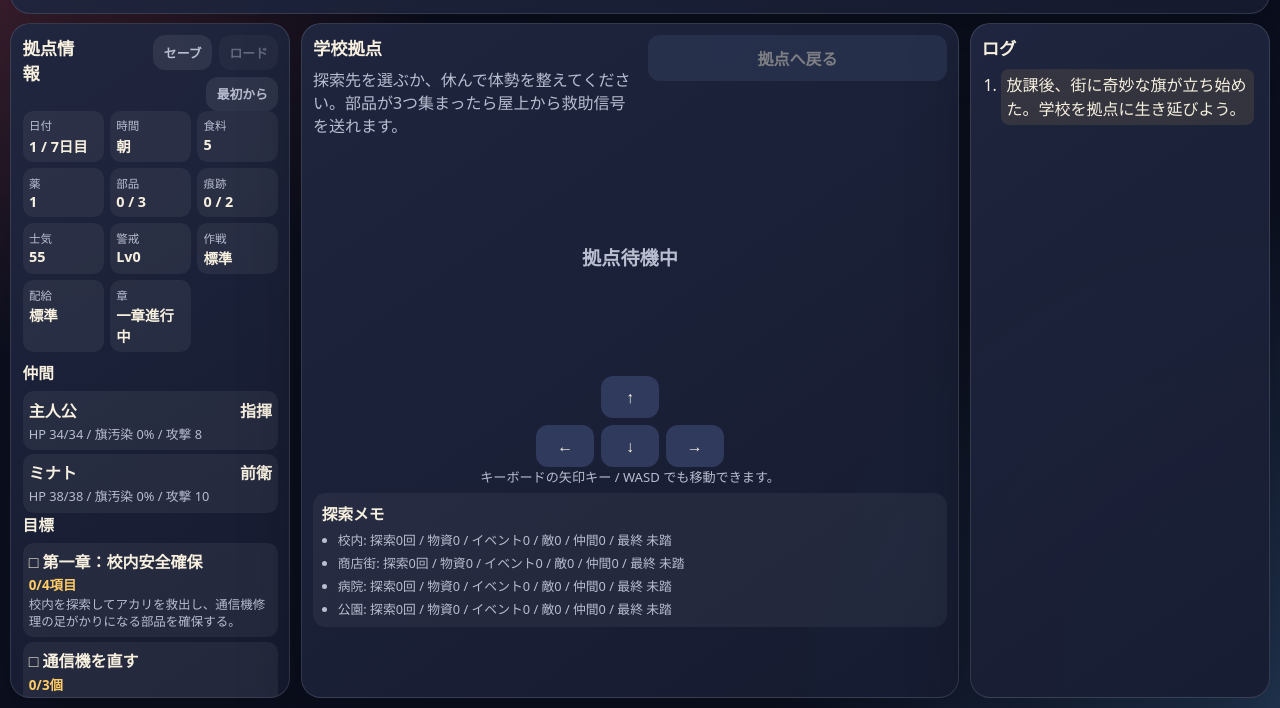
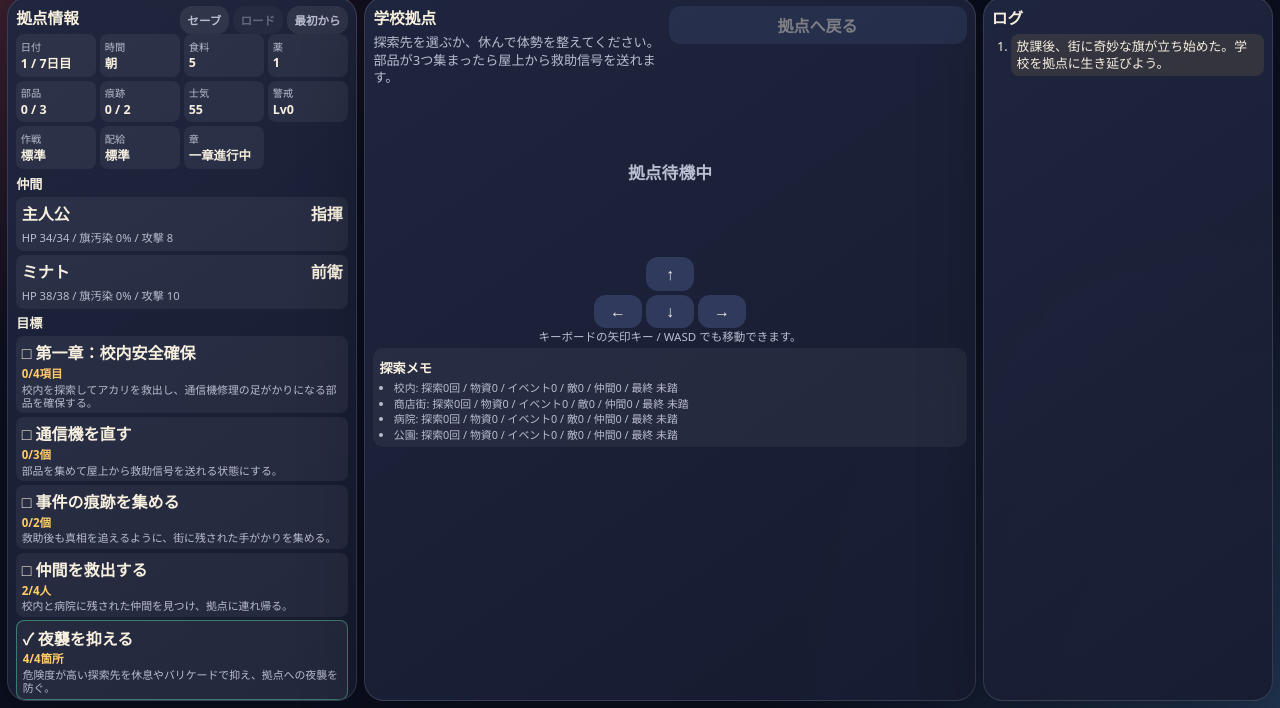
Before and after one commit to HakumataBase/gpt, a website with bundled scripts: page index.html in a window 1280 px wide. Shown: the part 92-800 px from the top of the page. Built offline with nearby package versions, Linux system fonts and the light colour scheme.

Commit message:
Remove internal scrolling from play screen

```diff
--- a/src/main.js
+++ b/src/main.js
@@ -865,16 +865,23 @@ function renderAreaNotes() {
   });
 }
 
+const VISIBLE_LOG_COUNT = 9;
+
 function renderLogs() {
   ui.log.innerHTML = "";
-  [...state.logs].reverse().forEach((log) => {
+  const visibleLogs = [...state.logs].reverse().slice(0, VISIBLE_LOG_COUNT);
+  visibleLogs.forEach((log) => {
     const item = document.createElement("li");
     item.textContent = log;
     ui.log.append(item);
   });
-  requestAnimationFrame(() => {
-    ui.log.scrollTop = 0;
-  });
+  const hiddenLogCount = Math.max(0, state.logs.length - visibleLogs.length);
+  if (hiddenLogCount > 0) {
+    const item = document.createElement("li");
+    item.className = "muted-log";
+    item.textContent = `古いログ ${hiddenLogCount} 件を省略中`;
+    ui.log.append(item);
+  }
 }
 
 function randomPick(items) {
--- a/styles/main.css
+++ b/styles/main.css
@@ -13,7 +13,7 @@
   --wall: #38405f;
   --floor: #222a44;
   --line: rgba(255, 255, 255, 0.12);
-  --tile-size: clamp(2rem, 3.2vw, 2.55rem);
+  --tile-size: clamp(1.82rem, 2.65vw, 2.35rem);
   font-family: "Hiragino Sans", "Yu Gothic", "Meiryo", system-ui, sans-serif;
 }
 
@@ -21,6 +21,7 @@
 
 body {
   min-height: 100vh;
+  overflow: hidden;
   margin: 0;
   background:
     radial-gradient(circle at top left, rgba(255, 95, 109, 0.25), transparent 28rem),
@@ -36,8 +37,8 @@ button {
   cursor: pointer;
   font: inherit;
   font-weight: 700;
-  min-height: 2.45rem;
-  padding: 0.68rem 0.9rem;
+  min-height: 2rem;
+  padding: 0.46rem 0.62rem;
   transition: transform 120ms ease, filter 120ms ease, opacity 120ms ease;
 }
 
@@ -47,11 +48,11 @@ button:disabled { cursor: not-allowed; opacity: 0.45; }
 .shell {
   display: flex;
   flex-direction: column;
-  height: 100vh;
+  height: 100dvh;
   margin: 0 auto;
   max-width: 1440px;
   min-height: 0;
-  padding: 0.65rem;
+  padding: 0.45rem;
 }
 
 .hero-card, .panel {
@@ -61,59 +62,60 @@ button:disabled { cursor: not-allowed; opacity: 0.45; }
   box-shadow: 0 1.5rem 4rem rgba(0, 0, 0, 0.25);
 }
 
-.hero-card { flex: 0 0 auto; margin-bottom: 0.55rem; padding: 0.65rem 0.85rem; }
-.eyebrow { color: var(--accent); font-size: 0.76rem; font-weight: 800; letter-spacing: 0.12em; margin-bottom: 0.25rem; text-transform: uppercase; }
+.hero-card { flex: 0 0 auto; margin-bottom: 0.35rem; padding: 0.45rem 0.65rem; }
+.eyebrow { color: var(--accent); font-size: 0.68rem; font-weight: 800; letter-spacing: 0.12em; margin-bottom: 0.16rem; text-transform: uppercase; }
 h1, h2, h3, p { margin-top: 0; }
-h1 { font-size: clamp(1.25rem, 2.2vw, 1.9rem); line-height: 1; margin-bottom: 0.25rem; }
-h2 { font-size: 1.08rem; margin-bottom: 0.55rem; }
-h3 { font-size: 0.98rem; margin-bottom: 0.45rem; }
-.lead { color: var(--muted); font-size: 0.92rem; line-height: 1.35; margin-bottom: 0; max-width: 72rem; }
+h1 { font-size: clamp(1.1rem, 1.8vw, 1.55rem); line-height: 1; margin-bottom: 0.18rem; }
+h2 { font-size: 0.98rem; margin-bottom: 0.35rem; }
+h3 { font-size: 0.82rem; margin: 0.25rem 0 0.22rem; }
+.lead { color: var(--muted); font-size: 0.8rem; line-height: 1.25; margin-bottom: 0; max-width: 78rem; }
 
 .game-layout {
   align-items: stretch;
   display: grid;
   flex: 1 1 auto;
-  gap: 0.65rem;
-  grid-template-columns: 280px minmax(420px, 1fr) 300px;
+  gap: 0.45rem;
+  grid-template-columns: 350px minmax(360px, 1fr) 290px;
   min-height: 0;
 }
-.panel { min-height: 0; overflow: auto; padding: 0.7rem; }
-.panel-heading { align-items: flex-start; display: flex; gap: 0.75rem; justify-content: space-between; }
-.save-actions { display: flex; flex-wrap: wrap; gap: 0.45rem; justify-content: flex-end; }
-.save-actions button { font-size: 0.8rem; min-height: 2.1rem; padding: 0.48rem 0.65rem; }
-.status-grid { display: grid; gap: 0.38rem; grid-template-columns: repeat(3, 1fr); margin: 0 0 0.55rem; }
-.status-grid div { background: rgba(255,255,255,0.06); border-radius: 0.65rem; padding: 0.4rem; }
-dt { color: var(--muted); font-size: 0.72rem; }
-dd { font-size: 0.9rem; font-weight: 800; margin: 0.08rem 0 0; }
+.panel { min-height: 0; overflow: hidden; padding: 0.5rem; }
+.panel-heading { align-items: flex-start; display: flex; gap: 0.45rem; justify-content: space-between; }
+.save-actions { display: flex; flex-wrap: wrap; gap: 0.25rem; justify-content: flex-end; }
+.save-actions button { font-size: 0.72rem; min-height: 1.75rem; padding: 0.34rem 0.48rem; }
+.status-grid { display: grid; gap: 0.25rem; grid-template-columns: repeat(4, 1fr); margin: 0 0 0.35rem; }
+.status-grid div { background: rgba(255,255,255,0.06); border-radius: 0.5rem; padding: 0.28rem; }
+dt { color: var(--muted); font-size: 0.64rem; }
+dd { font-size: 0.78rem; font-weight: 800; margin: 0.04rem 0 0; }
 .party-list, .objective-list, .log-list { margin: 0; padding-left: 1.2rem; }
-.party-list, .objective-list { display: grid; gap: 0.3rem; list-style: none; padding-left: 0; }
-.party-list li, .objective-list li { background: rgba(255,255,255,0.06); border-radius: 0.65rem; padding: 0.38rem; }
+.party-list, .objective-list { display: grid; gap: 0.24rem; list-style: none; padding-left: 0; }
+.party-list li, .objective-list li { background: rgba(255,255,255,0.06); border-radius: 0.5rem; padding: 0.26rem 0.34rem; }
 .objective-list li.complete { border: 1px solid rgba(92, 225, 169, 0.45); }
 .objective-title, .objective-progress, .objective-description { display: block; }
 .objective-title { font-weight: 800; }
-.objective-progress { color: var(--accent); font-size: 0.84rem; font-weight: 800; margin-top: 0.1rem; }
-.objective-description { color: var(--muted); font-size: 0.78rem; line-height: 1.35; margin-top: 0.18rem; }
+.objective-progress { color: var(--accent); font-size: 0.72rem; font-weight: 800; margin-top: 0.05rem; }
+.objective-description { color: var(--muted); font-size: 0.68rem; line-height: 1.22; margin-top: 0.1rem; }
 .character-name { display: flex; font-weight: 800; justify-content: space-between; }
-.character-meta { color: var(--muted); font-size: 0.8rem; margin-top: 0.18rem; }
-.stacked-actions { display: grid; gap: 0.55rem; margin-bottom: 0.65rem; }
-.status-panel > button { margin-top: 0.55rem; }
+.character-meta { color: var(--muted); font-size: 0.7rem; margin-top: 0.08rem; }
+.stacked-actions { display: grid; gap: 0.28rem; grid-template-columns: repeat(2, minmax(0, 1fr)); margin-bottom: 0.35rem; }
+.base-actions { display: grid; gap: 0.28rem; grid-template-columns: repeat(2, minmax(0, 1fr)); }
+.wide-action { grid-column: 1 / -1; }
 .primary-button { background: linear-gradient(135deg, var(--accent), var(--accent-strong)); color: #2b1600; width: 100%; }
 .secondary-button { background: #334063; width: 100%; }
 .ghost-button { background: rgba(255,255,255,0.08); color: var(--muted); }
 .area-button { background: #25304f; text-align: left; }
-.area-button small { color: var(--muted); display: block; font-weight: 600; margin-top: 0.2rem; }
+.area-button small { color: var(--muted); display: block; font-size: 0.66rem; font-weight: 600; margin-top: 0.08rem; }
 
 .map-panel { min-width: 0; }
-#area-description { color: var(--muted); line-height: 1.45; margin-bottom: 0; }
+#area-description { color: var(--muted); font-size: 0.82rem; line-height: 1.32; margin-bottom: 0; }
 .map-grid {
   display: grid;
-  gap: 0.18rem;
+  gap: 0.14rem;
   grid-auto-rows: var(--tile-size);
   grid-template-columns: repeat(10, var(--tile-size));
   justify-content: center;
-  margin: 0.55rem auto;
+  margin: 0.35rem auto;
   max-width: 100%;
-  overflow: auto;
+  overflow: hidden;
   width: max-content;
 }
 .tile {
@@ -123,7 +125,7 @@ dd { font-size: 0.9rem; font-weight: 800; margin: 0.08rem 0 0; }
   border: 1px solid rgba(255,255,255,0.06);
   border-radius: 0.52rem;
   display: flex;
-  font-size: 1rem;
+  font-size: 0.92rem;
   font-weight: 900;
   height: var(--tile-size);
   justify-content: center;
@@ -140,20 +142,21 @@ dd { font-size: 0.9rem; font-weight: 800; margin: 0.08rem 0 0; }
 .tile.ally { background: rgba(92, 225, 169, 0.18); color: var(--safe); }
 .tile.exit { background: rgba(109, 183, 255, 0.2); color: var(--info); }
 
-.map-controls { display: grid; gap: 0.45rem; grid-template-columns: repeat(3, 3.6rem); justify-content: center; }
-.map-controls button { background: #2f3a5c; padding: 0.62rem; }
+.map-controls { display: grid; gap: 0.25rem; grid-template-columns: repeat(3, 3rem); justify-content: center; }
+.map-controls button { background: #2f3a5c; min-height: 1.9rem; padding: 0.35rem; }
 #move-up { grid-column: 2; }
 #move-left { grid-column: 1; }
 #move-down { grid-column: 2; }
 #move-right { grid-column: 3; }
-.help-text { color: var(--muted); font-size: 0.82rem; margin-bottom: 0.4rem; text-align: center; }
-.area-notes { background: rgba(255,255,255,0.05); border-radius: 0.8rem; margin-top: 0.45rem; padding: 0.55rem; }
-.area-notes h3 { margin-bottom: 0.45rem; }
-.area-notes ul { display: grid; gap: 0.35rem; margin: 0; padding-left: 1rem; }
-.area-notes li { color: var(--muted); font-size: 0.8rem; line-height: 1.35; }
-.log-list { display: grid; gap: 0.45rem; max-height: calc(100vh - 9rem); overflow: auto; overscroll-behavior: contain; padding-right: 0.2rem; scroll-behavior: auto; }
-.log-list li { color: var(--muted); line-height: 1.5; }
+.help-text { color: var(--muted); font-size: 0.72rem; margin-bottom: 0.25rem; text-align: center; }
+.area-notes { background: rgba(255,255,255,0.05); border-radius: 0.65rem; margin-top: 0.28rem; padding: 0.38rem; }
+.area-notes h3 { margin-bottom: 0.25rem; }
+.area-notes ul { display: grid; gap: 0.16rem; margin: 0; padding-left: 0.9rem; }
+.area-notes li { color: var(--muted); font-size: 0.68rem; line-height: 1.2; }
+.log-list { display: grid; gap: 0.28rem; overflow: hidden; padding-right: 0; }
+.log-list li { color: var(--muted); font-size: 0.8rem; line-height: 1.32; }
 .log-list li:first-child { background: rgba(255, 204, 102, 0.1); border-radius: 0.5rem; color: var(--text); padding: 0.25rem 0.35rem; }
+.log-list li.muted-log { color: rgba(185, 189, 208, 0.66); font-size: 0.72rem; }
 
 .modal {
   align-items: center;
@@ -166,9 +169,9 @@ dd { font-size: 0.9rem; font-weight: 800; margin: 0.08rem 0 0; }
   z-index: 10;
 }
 .modal.hidden { display: none; }
-.modal-card { background: var(--card-strong); border: 1px solid var(--line); border-radius: 1.25rem; max-width: 620px; padding: 1.25rem; width: min(100%, 620px); }
+.modal-card { background: var(--card-strong); border: 1px solid var(--line); border-radius: 1.25rem; max-width: 620px; padding: 1rem; width: min(100%, 620px); }
 #modal-body { color: var(--muted); line-height: 1.7; }
-.modal-actions { display: flex; flex-wrap: wrap; gap: 0.75rem; margin-top: 0.9rem; }
+.modal-actions { display: flex; flex-wrap: wrap; gap: 0.55rem; margin-top: 0.65rem; }
 .modal-actions button { background: #344061; flex: 1; min-width: 9rem; }
 .modal-actions button.primary { background: linear-gradient(135deg, var(--accent), var(--accent-strong)); color: #2b1600; }
 
@@ -181,14 +184,14 @@ dd { font-size: 0.9rem; font-weight: 800; margin: 0.08rem 0 0; }
   display: grid;
   gap: 0.55rem;
   grid-template-columns: 1fr 5rem 1fr;
-  min-height: 8.5rem;
+  min-height: 7.6rem;
   overflow: hidden;
-  padding: 0.85rem;
+  padding: 0.65rem;
   position: relative;
 }
 .battle-stage::before { background: rgba(255,255,255,0.08); bottom: 1rem; content: ""; height: 0.2rem; left: 1rem; position: absolute; right: 1rem; }
 .battle-side { align-items: center; display: grid; gap: 0.35rem; justify-items: center; position: relative; z-index: 1; }
-.battle-sprite { align-items: center; border-radius: 999px; display: flex; font-size: 1.45rem; font-weight: 900; height: 3.25rem; justify-content: center; width: 3.25rem; }
+.battle-sprite { align-items: center; border-radius: 999px; display: flex; font-size: 1.25rem; font-weight: 900; height: 2.85rem; justify-content: center; width: 2.85rem; }
 .battle-side.allies .battle-sprite { background: linear-gradient(135deg, var(--safe), #2fbdff); box-shadow: 0 0 1.2rem rgba(92, 225, 169, 0.28); color: #062015; }
 .battle-side.enemy .battle-sprite { background: rgba(255, 95, 109, 0.26); box-shadow: 0 0 1.2rem rgba(255, 95, 109, 0.28); color: var(--danger); }
 .battle-name { color: var(--text); font-size: 0.85rem; font-weight: 800; }
@@ -203,7 +206,7 @@ dd { font-size: 0.9rem; font-weight: 800; margin: 0.08rem 0 0; }
 .battle-hp { background: rgba(255,255,255,0.12); border-radius: 999px; height: 0.4rem; overflow: hidden; width: min(7rem, 100%); }
 .battle-hp span { background: var(--safe); display: block; height: 100%; transition: width 400ms ease; }
 .battle-hp.danger span { background: var(--danger); }
-.battle-summary { background: rgba(255,255,255,0.06); border-radius: 0.75rem; color: var(--text); font-size: 0.9rem; line-height: 1.5; margin: 0; padding: 0.55rem 0.7rem; }
+.battle-summary { background: rgba(255,255,255,0.06); border-radius: 0.75rem; color: var(--text); font-size: 0.8rem; line-height: 1.35; margin: 0; padding: 0.42rem 0.55rem; }
 .battle-lines { display: grid; gap: 0.35rem; margin: 0; padding-left: 1.2rem; }
 .battle-lines li { animation: lineIn 260ms ease both; }
 .battle-lines li:nth-child(2) { animation-delay: 120ms; }
@@ -248,10 +251,11 @@ dd { font-size: 0.9rem; font-weight: 800; margin: 0.08rem 0 0; }
 }
 
 @media (max-width: 1050px) {
+  body { overflow: visible; }
   .shell { height: auto; min-height: 100vh; padding: 0.75rem; }
   .game-layout { grid-template-columns: 1fr; }
   .panel { max-height: none; }
   .map-grid { --tile-size: clamp(1.75rem, 8vw, 2.55rem); }
 }
 
-.base-placeholder { align-items: center; color: var(--muted); display: flex; font-size: 1.2rem; font-weight: 800; height: 100%; justify-content: center; min-height: 220px; width: 100%; }
+.base-placeholder { align-items: center; color: var(--muted); display: flex; font-size: 1.05rem; font-weight: 800; height: 100%; justify-content: center; min-height: 160px; width: 100%; }
```
Also changed, not shown: index.html (+3 -1 lines), test/browser-wiring.test.js (+15 -2 lines).
